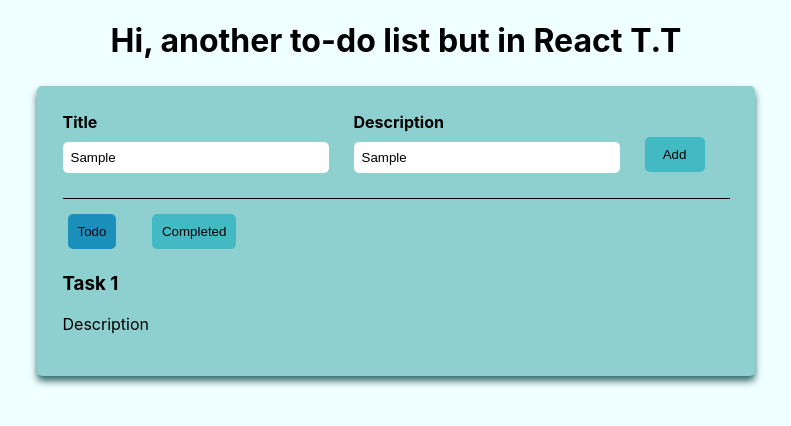
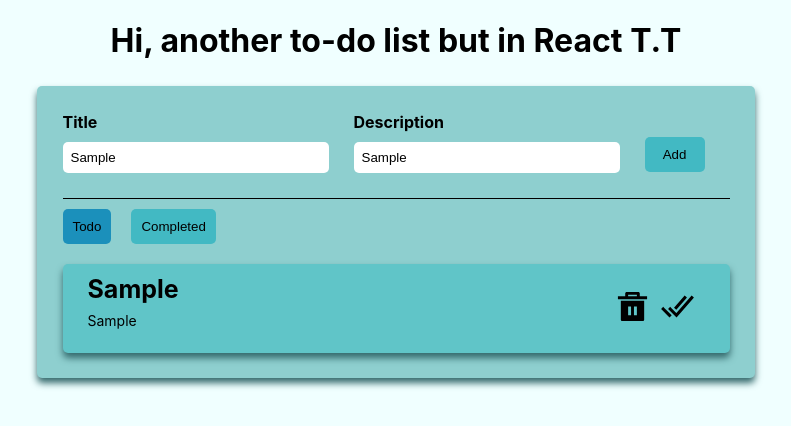
Before and after one commit to linhkhnguyen98/TODO-LIST-CRUD-APP, a React (Create React App) app: page / in a window 1280 px wide. Both pictures are taken after typing "Sample", "Sample" into the empty fields and a click on the button "Add". Shown: the top 426 px of the page, without its empty margins (244-1035 px from the left). Built offline with nearby package versions, Linux system fonts and the light colour scheme.

Commit message:
adding todo task and store in local storage

```diff
--- a/package.json
+++ b/package.json
@@ -9,6 +9,7 @@
     "@testing-library/user-event": "^13.5.0",
     "react": "^19.1.0",
     "react-dom": "^19.1.0",
+    "react-icons": "^5.5.0",
     "react-scripts": "5.0.1",
     "web-vitals": "^2.1.4"
   },
--- a/src/App.css
+++ b/src/App.css
@@ -66,11 +66,16 @@
 }
 
 .bnt-area{
-  display: grid;
+  /* display: grid;
   grid-template-columns: 1fr 1fr;
   width: fit-content;
-  padding: 5px;
+  padding: 5px; */
   /* background-color: red; */
+  /* width: fit-content; */
+  display: flex;
+  flex-direction: row;
+  gap: 20px;
+
 }
 
 .primaryBtn, .sndBtn{
@@ -86,3 +91,46 @@
 .active{
   background-color: rgb(27, 144, 187);
 }
+
+.todo-list{
+  display: flex;
+  flex-direction: column;
+}
+
+.bnt-area{
+  margin-bottom: 10px;
+}
+
+.todo-list-item{
+  background-color: rgb(96, 197, 200);
+  display: flex;
+  justify-content: space-between;
+  align-items: center;
+  padding: 25px;
+  padding-bottom: 10px;
+  padding-top: 10px;
+  margin-top: 10px;
+  box-shadow: 0px 5px 7px rgb(52, 106, 109);
+  border-radius: 5px;
+}
+
+.todo-list-item h3{
+  font-size: 25px;
+  font-weight: bold;
+  margin: 0;
+}
+
+.todo-list-item p{
+  font-size: 14px;
+  margin-top: 8px;
+}
+
+.icon, .check-icon{
+  font-size: 35px;
+  cursor: pointer;
+  margin-right: 10px;
+}
+
+.icon:hover, .check-icon:hover{
+  color: rgb(16, 67, 106);
+}
--- a/src/App.js
+++ b/src/App.js
@@ -1,8 +1,36 @@
 import './App.css';
-import React, {useState} from 'react';
+import React, {useState, useEffect} from 'react';
+import { RiDeleteBin5Fill } from "react-icons/ri";
+import { IoCheckmarkDoneSharp } from "react-icons/io5";
 
 function App() {
   const [isCompleteScreen, setIsCompleteScreen] = useState(false)
+  const [allTodos, setTodos] = useState([]); // an array of todo items
+  const [newTitle, setNewTitle] = useState(""); // new string
+  const [newDescription, setNewDescription] = useState("");
+
+  // updating new titile and description function
+  const handleAddTodo = () => {
+    let newTodoItem = {
+      title: newTitle,
+      description: newDescription
+    };
+
+    // adding new items into the array
+    let updateTodoArr = [...allTodos]; // making a copy of the todo array
+    updateTodoArr.push(newTodoItem);
+    setTodos(updateTodoArr);
+    localStorage.setItem('todolist', JSON.stringify(updateTodoArr))
+  };
+  // use effect when the page is rendered first time, we will be checking to see if
+  // there's any items in local storage or not
+  useEffect (() => {
+    let savedTodo = JSON.parse(localStorage.getItem('todolist'));
+    if (savedTodo) {
+      setTodos(savedTodo);
+    }
+  }, []);
+
   return (
     <div className="App">
       <h1>Hi, another to-do list but in React T.T</h1>
@@ -11,16 +39,32 @@
           {/* title */}
           <div className="todo-input-item">
             <label>Title</label>
-            <input type="text" placeholder="Enter task title"></input>
+            <input
+            type="text"
+            value={newTitle}
+            onChange={e => setNewTitle (e.target.value)}
+            placeholder="Enter task title">
+            </input>
           </div>
           {/* description */}
           <div className="todo-input-item">
             <label>Description</label>
-            <input type="text" placeholder="Enter task description"></input>
+            <input
+            type="text"
+            value={newDescription}
+            onChange={e => setNewDescription (e.target.value)}
+            placeholder="Enter task description">
+            </input>
           </div>
           {/* add button */}
           <div className="todo-input-item">
-            <button type="button" className="primaryBtn">Add</button>
+            <button
+            type="button"
+            onClick={handleAddTodo}
+            className="primaryBtn"
+            >
+              Add
+            </button>
           </div>
         </div>
           {/* todo and completed button */}
@@ -32,10 +76,20 @@
           </div>
           {/* list of todo list */}
           <div className="todo-list">
-            <div>
-              <h3>Task 1</h3>
-              <p>Description</p>
-            </div>
+            {allTodos.map((item, index)=>{
+              return(
+                <div className="todo-list-item" key={index}>
+                  <div>
+                    <h3>{item.title}</h3>
+                      <p>{item.description}</p>
+                  </div>
+                  <div>
+                    <RiDeleteBin5Fill className='icon'/>
+                    <IoCheckmarkDoneSharp className='check-icon'/>
+                  </div>
+                </div>
+              )
+            })}
           </div>
         </div>
     </div>
```
Also changed, not shown: 1 other file (tests, documents, lock files or other folders).
